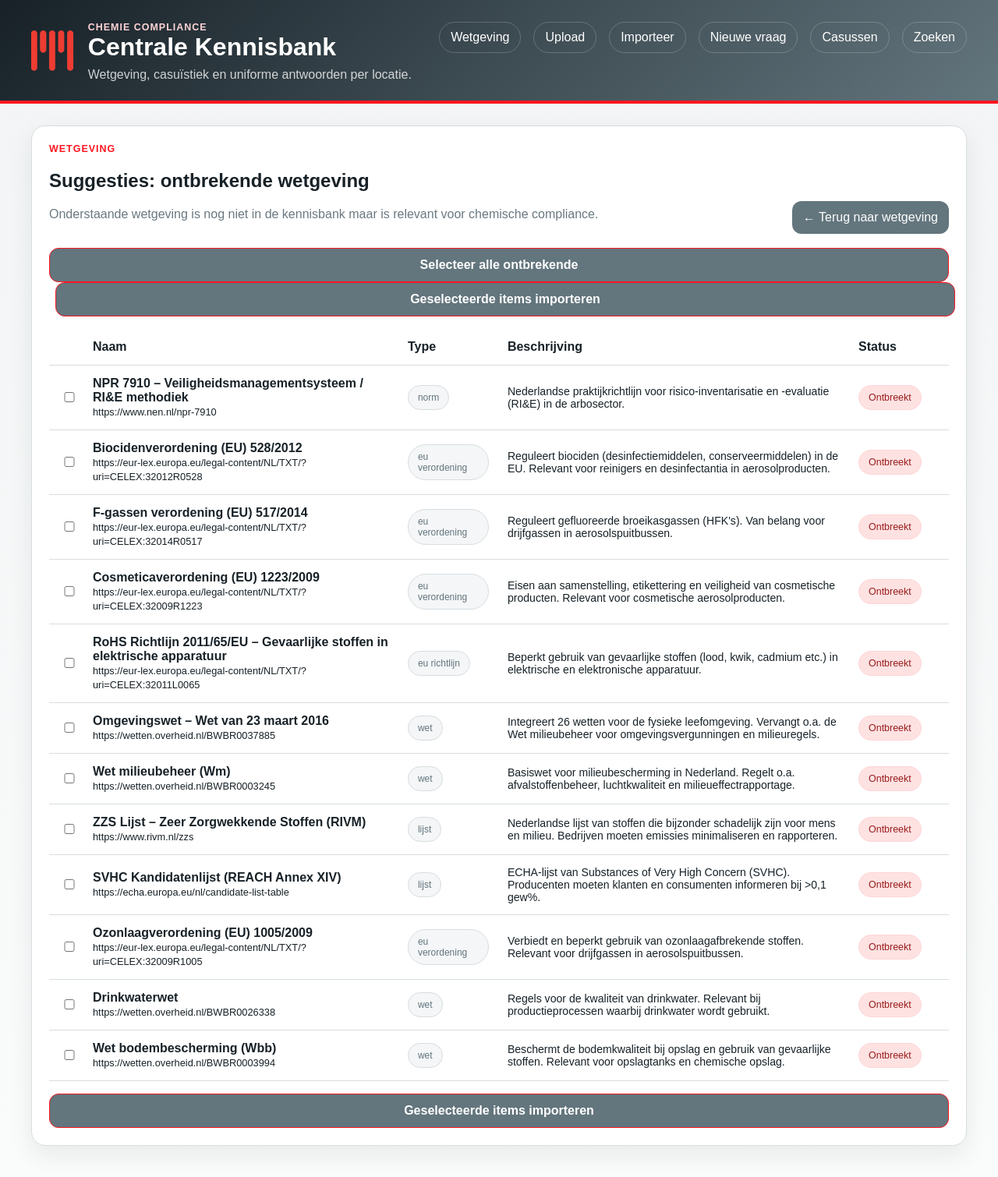
After one commit to Mobacc-AI-Team/stinoil-esg, a Flask app: page /wetgeving/suggesties in a window 1280 px wide. The commit adds this page. Shown: the whole page at 78% size. Run offline with Flask 3, Linux system fonts and the light colour scheme; some libraries are stand-ins or nearby versions.

Commit message:
Voeg ZZS document, wetgeving suggesties pagina en maandelijkse update-check toe
Co-Authored-By: Claude Sonnet 4.6 <noreply@anthropic.com>

```diff
--- a/webapp/app.py
+++ b/webapp/app.py
@@ -83,6 +83,21 @@ SOURCE_FOLDER_MAP = {
     ".txt": "interne_documenten",
     ".md": "interne_documenten",
 }
+
+WETGEVING_SUGGESTIES = [
+    {"naam": "NPR 7910 – Veiligheidsmanagementsysteem / RI&E methodiek", "thema": "normen_en_richtlijnen", "type": "norm", "url": "https://www.nen.nl/npr-7910", "beschrijving": "Nederlandse praktijkrichtlijn voor risico-inventarisatie en -evaluatie (RI&E) in de arbosector."},
+    {"naam": "Biocidenverordening (EU) 528/2012", "thema": "chemie", "type": "eu_verordening", "url": "https://eur-lex.europa.eu/legal-content/NL/TXT/?uri=CELEX:32012R0528", "beschrijving": "Reguleert biociden (desinfectiemiddelen, conserveermiddelen) in de EU. Relevant voor reinigers en desinfectantia in aerosolproducten."},
+    {"naam": "F-gassen verordening (EU) 517/2014", "thema": "chemie", "type": "eu_verordening", "url": "https://eur-lex.europa.eu/legal-content/NL/TXT/?uri=CELEX:32014R0517", "beschrijving": "Reguleert gefluoreerde broeikasgassen (HFK's). Van belang voor drijfgassen in aerosolspuitbussen."},
+    {"naam": "Cosmeticaverordening (EU) 1223/2009", "thema": "chemie", "type": "eu_verordening", "url": "https://eur-lex.europa.eu/legal-content/NL/TXT/?uri=CELEX:32009R1223", "beschrijving": "Eisen aan samenstelling, etikettering en veiligheid van cosmetische producten. Relevant voor cosmetische aerosolproducten."},
+    {"naam": "RoHS Richtlijn 2011/65/EU – Gevaarlijke stoffen in elektrische apparatuur", "thema": "eu", "type": "eu_richtlijn", "url": "https://eur-lex.europa.eu/legal-content/NL/TXT/?uri=CELEX:32011L0065", "beschrijving": "Beperkt gebruik van gevaarlijke stoffen (lood, kwik, cadmium etc.) in elektrische en elektronische apparatuur."},
+    {"naam": "Omgevingswet – Wet van 23 maart 2016", "thema": "nationaal", "type": "wet", "url": "https://wetten.overheid.nl/BWBR0037885", "beschrijving": "Integreert 26 wetten voor de fysieke leefomgeving. Vervangt o.a. de Wet milieubeheer voor omgevingsvergunningen en milieuregels."},
+    {"naam": "Wet milieubeheer (Wm)", "thema": "nationaal", "type": "wet", "url": "https://wetten.overheid.nl/BWBR0003245", "beschrijving": "Basiswet voor milieubescherming in Nederland. Regelt o.a. afvalstoffenbeheer, luchtkwaliteit en milieueffectrapportage."},
+    {"naam": "ZZS Lijst – Zeer Zorgwekkende Stoffen (RIVM)", "thema": "nationaal", "type": "lijst", "url": "https://www.rivm.nl/zzs", "beschrijving": "Nederlandse lijst van stoffen die bijzonder schadelijk zijn voor mens en milieu. Bedrijven moeten emissies minimaliseren en rapporteren."},
+    {"naam": "SVHC Kandidatenlijst (REACH Annex XIV)", "thema": "chemie", "type": "lijst", "url": "https://echa.europa.eu/nl/candidate-list-table", "beschrijving": "ECHA-lijst van Substances of Very High Concern (SVHC). Producenten moeten klanten en consumenten informeren bij >0,1 gew%."},
+    {"naam": "Ozonlaagverordening (EU) 1005/2009", "thema": "chemie", "type": "eu_verordening", "url": "https://eur-lex.europa.eu/legal-content/NL/TXT/?uri=CELEX:32009R1005", "beschrijving": "Verbiedt en beperkt gebruik van ozonlaagafbrekende stoffen. Relevant voor drijfgassen in aerosolspuitbussen."},
+    {"naam": "Drinkwaterwet", "thema": "nationaal", "type": "wet", "url": "https://wetten.overheid.nl/BWBR0026338", "beschrijving": "Regels voor de kwaliteit van drinkwater. Relevant bij productieprocessen waarbij drinkwater wordt gebruikt."},
+    {"naam": "Wet bodembescherming (Wbb)", "thema": "nationaal", "type": "wet", "url": "https://wetten.overheid.nl/BWBR0003994", "beschrijving": "Beschermt de bodemkwaliteit bij opslag en gebruik van gevaarlijke stoffen. Relevant voor opslagtanks en chemische opslag."},
+]
 
 
 @dataclass
@@ -446,6 +461,65 @@ def create_app() -> Flask:
         existing_slugs = {doc.path.stem for doc in load_documents(kb_root) if doc.section_key == "wetgeving"}
         return render_template("wetgeving_importeer.html", register=WETGEVING_REGISTER, results=[], existing_slugs=existing_slugs)
 
+    @app.route("/wetgeving/suggesties", methods=["GET", "POST"])
+    def wetgeving_suggesties() -> str:
+        require_login(app.config["DATABASE_URL"])
+        results: list[dict] = []
+        existing_titles = {doc.title.lower() for doc in load_documents(kb_root) if doc.section_key == "wetgeving"}
+        existing_slugs = {doc.path.stem for doc in load_documents(kb_root) if doc.section_key == "wetgeving"}
+
+        if request.method == "POST":
+            indices = [int(k.split("_")[1]) for k in request.form if k.startswith("item_")]
+            for i in indices:
+                if i >= len(WETGEVING_SUGGESTIES):
+                    continue
+                item = WETGEVING_SUGGESTIES[i]
+                try:
+                    path = create_regulation_record_from_url(
+                        kb_root=kb_root,
+                        source_url=item["url"],
+                        title=item["naam"],
+                        jurisdiction=item["thema"],
+                        subject=item["thema"],
+                        tags=f"{item['thema']},{slugify(item['naam'])}",
+                        categories=item["thema"],
+                        source_label=item["url"],
+                    )
+                    results.append({"naam": item["naam"], "status": "ok", "bericht": path.name})
+                except Exception as exc:
+                    results.append({"naam": item["naam"], "status": "fout", "bericht": str(exc)})
+            load_documents.cache_clear()
+            safe_build_indexes(kb_root)
+            # Refresh existing after import
+            existing_titles = {doc.title.lower() for doc in load_documents(kb_root) if doc.section_key == "wetgeving"}
+
+        suggesties_met_status = []
+        for i, item in enumerate(WETGEVING_SUGGESTIES):
+            aanwezig = (item["naam"].lower() in existing_titles or
+                        slugify(item["naam"]) in existing_slugs)
+            suggesties_met_status.append({**item, "index": i, "aanwezig": aanwezig})
+
+        return render_template("wetgeving_suggesties.html", suggesties=suggesties_met_status, results=results)
+
+    @app.route("/api/wetgeving-updates", methods=["GET"])
+    def wetgeving_updates():
+        """Kan worden aangeroepen via cron of handmatig. Controleert of wetgeving-URL's nog bereikbaar zijn."""
+        import urllib.request
+        docs = [doc for doc in load_documents(kb_root) if doc.section_key == "wetgeving"]
+        results = []
+        for doc in docs:
+            bron_url = doc.metadata.get("bron_url") or doc.metadata.get("bron", "")
+            if not bron_url.startswith("http"):
+                continue
+            try:
+                req = urllib.request.Request(bron_url, headers={"User-Agent": "Mozilla/5.0"})
+                resp = urllib.request.urlopen(req, timeout=5)
+                status = resp.status
+            except Exception as e:
+                status = f"FOUT: {e}"
+            results.append({"titel": doc.title, "url": bron_url, "status": status})
+        return {"gecontroleerd": len(results), "resultaten": results}
+
     @app.route("/casussen")
     def casussen() -> str:
         require_login(app.config["DATABASE_URL"])
--- a/webapp/templates/wetgeving.html
+++ b/webapp/templates/wetgeving.html
@@ -14,6 +14,7 @@
       </form>
       <a class="button-link" href="{{ url_for('wetgeving_upload') }}">+ Toevoegen</a>
       <a class="button-link subtle" href="{{ url_for('wetgeving_importeer') }}">Importeer register</a>
+      <a class="button-link subtle" href="{{ url_for('wetgeving_suggesties') }}">Suggesties</a>
     </div>
   </div>
 
--- /dev/null
+++ b/webapp/templates/wetgeving_suggesties.html
@@ -0,0 +1,90 @@
+{% extends 'base.html' %}
+{% block title %}Suggesties: ontbrekende wetgeving · Compliance Kennisbank{% endblock %}
+{% block content %}
+<section class="card">
+  <div class="card-head stacked">
+    <div>
+      <div class="eyebrow">Wetgeving</div>
+      <h2>Suggesties: ontbrekende wetgeving</h2>
+      <p class="muted">Onderstaande wetgeving is nog niet in de kennisbank maar is relevant voor chemische compliance.</p>
+    </div>
+    <div class="action-row">
+      <a class="button-link subtle" href="{{ url_for('wetgeving') }}">← Terug naar wetgeving</a>
+    </div>
+  </div>
+
+  {% if results %}
+  <div class="notice-block">
+    {% for r in results %}
+    <div class="notice {% if r.status == 'ok' %}success{% else %}error{% endif %}" style="margin-bottom:.4rem">
+      {% if r.status == 'ok' %}
+      <span class="pill success" style="font-size:.78rem">OK</span>
+      {% else %}
+      <span class="pill error" style="font-size:.78rem">FOUT</span>
+      {% endif %}
+      <strong>{{ r.naam }}</strong> — {{ r.bericht }}
+    </div>
+    {% endfor %}
+  </div>
+  {% endif %}
+
+  <form method="post" action="{{ url_for('wetgeving_suggesties') }}">
+    <div style="margin-bottom:1rem">
+      <button type="button" onclick="selecteerOntbrekende()" class="button-link subtle">Selecteer alle ontbrekende</button>
+      <button type="submit" class="button-link" style="margin-left:.5rem">Geselecteerde items importeren</button>
+    </div>
+
+    <table>
+      <thead>
+        <tr>
+          <th style="width:2.5rem"></th>
+          <th style="width:35%">Naam</th>
+          <th style="width:8rem">Type</th>
+          <th>Beschrijving</th>
+          <th style="width:8rem">Status</th>
+        </tr>
+      </thead>
+      <tbody>
+        {% for s in suggesties %}
+        <tr>
+          <td style="text-align:center">
+            {% if s.aanwezig %}
+            <input type="checkbox" name="item_{{ s.index }}" disabled>
+            {% else %}
+            <input type="checkbox" name="item_{{ s.index }}" class="ontbrekend-checkbox">
+            {% endif %}
+          </td>
+          <td>
+            <strong>{{ s.naam }}</strong><br>
+            <a href="{{ s.url }}" target="_blank" rel="noopener" style="font-size:.8rem;color:var(--color-muted)">{{ s.url }}</a>
+          </td>
+          <td>
+            <span class="pill subtle" style="font-size:.75rem">{{ s.type | replace('_', ' ') }}</span>
+          </td>
+          <td style="font-size:.88rem">{{ s.beschrijving }}</td>
+          <td>
+            {% if s.aanwezig %}
+            <span class="pill success" style="font-size:.78rem">Al aanwezig</span>
+            {% else %}
+            <span class="pill error" style="font-size:.78rem">Ontbreekt</span>
+            {% endif %}
+          </td>
+        </tr>
+        {% endfor %}
+      </tbody>
+    </table>
+
+    <div style="margin-top:1rem">
+      <button type="submit" class="button-link">Geselecteerde items importeren</button>
+    </div>
+  </form>
+</section>
+
+<script>
+function selecteerOntbrekende() {
+  document.querySelectorAll('.ontbrekend-checkbox').forEach(function(cb) {
+    cb.checked = true;
+  });
+}
+</script>
+{% endblock %}
```
Also changed, not shown: ChemieComplianceKennisbank/01_Wetgeving/nationaal/zzs_zeer_zorgwekkende_stoffen.md (added, +110 -0 lines).
